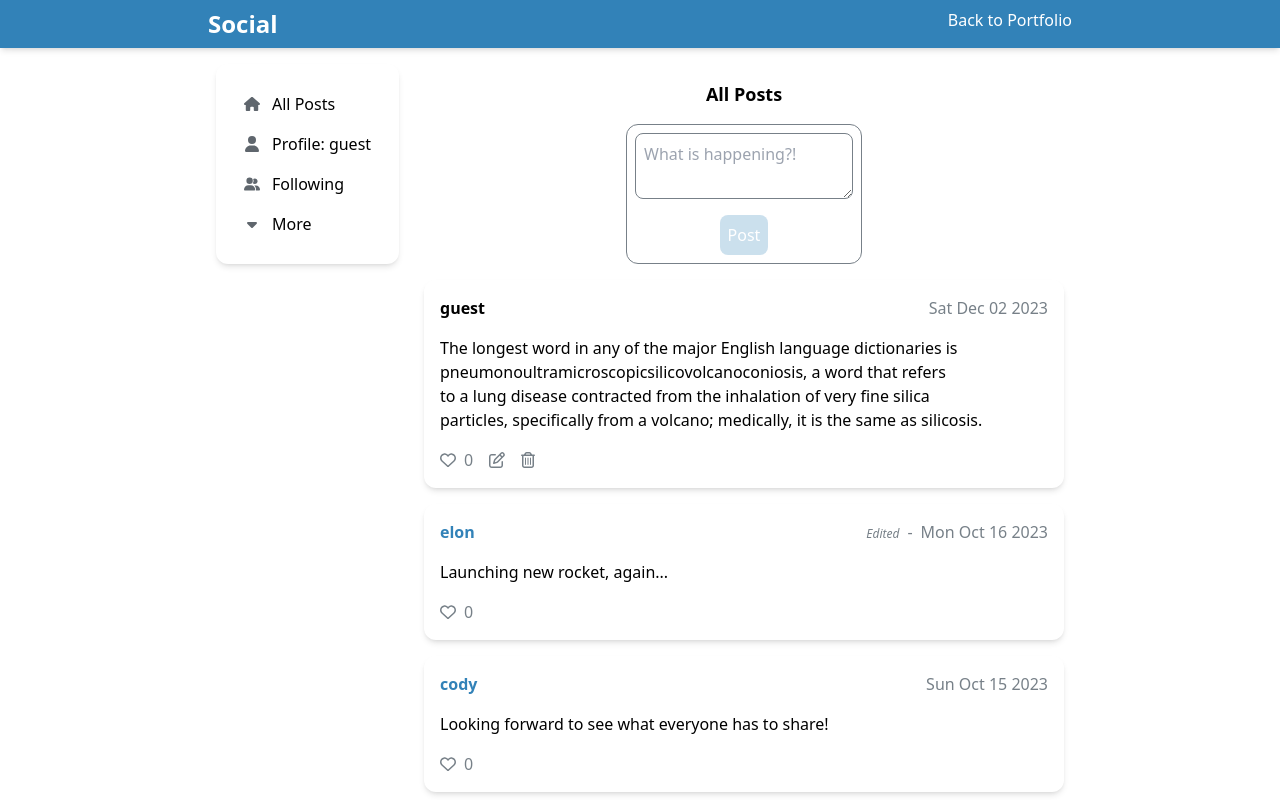
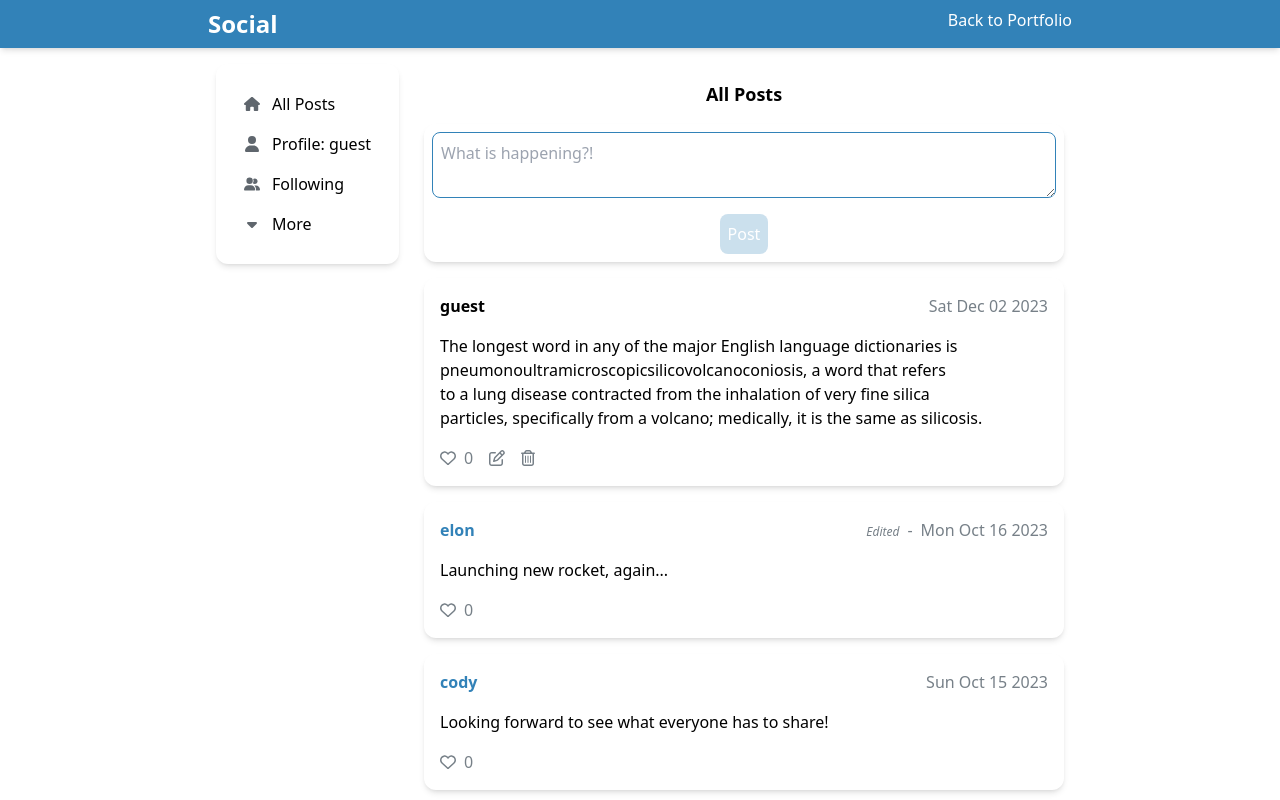
Before and after one commit to Cody06/Portfolio, a Next.js app: page /social in a window 1280 px wide. Shown: the top 800 px of the page. Built offline with nearby package versions, Linux system fonts and the light colour scheme.

Commit message:
Change NewPostForm style

```diff
--- a/src/components/projects/Social/NewPostForm.tsx
+++ b/src/components/projects/Social/NewPostForm.tsx
@@ -8,12 +8,12 @@ export default function NewPostForm() {
     const { createPost } = useStore();
 
     return (
-        <div
-            className="flex flex-col gap-y-4 mb-4 p-2
-                border border-grey-100 rounded-xl"
+        <section
+            className="flex flex-col gap-y-4 mb-4 p-2 w-full max-w-[40rem]
+                rounded-xl shadow-md"
         >
             <textarea
-                className="p-2 border border-grey-100 rounded-lg"
+                className="p-2 border border-blue-100 rounded-lg"
                 placeholder="What is happening?!"
                 maxLength={MAX_POST_LENGTH}
                 value={newPost}
@@ -31,6 +31,6 @@ export default function NewPostForm() {
             >
                 Post
             </button>
-        </div>
+        </section>
     );
 }
```
